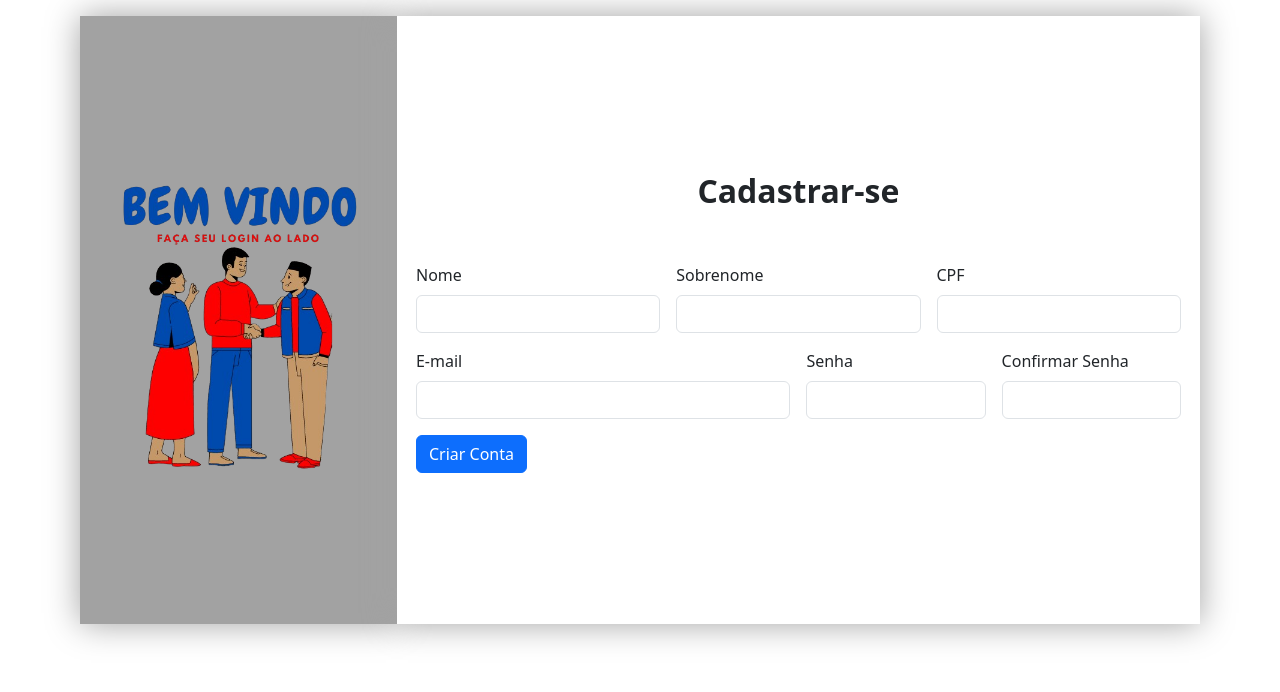
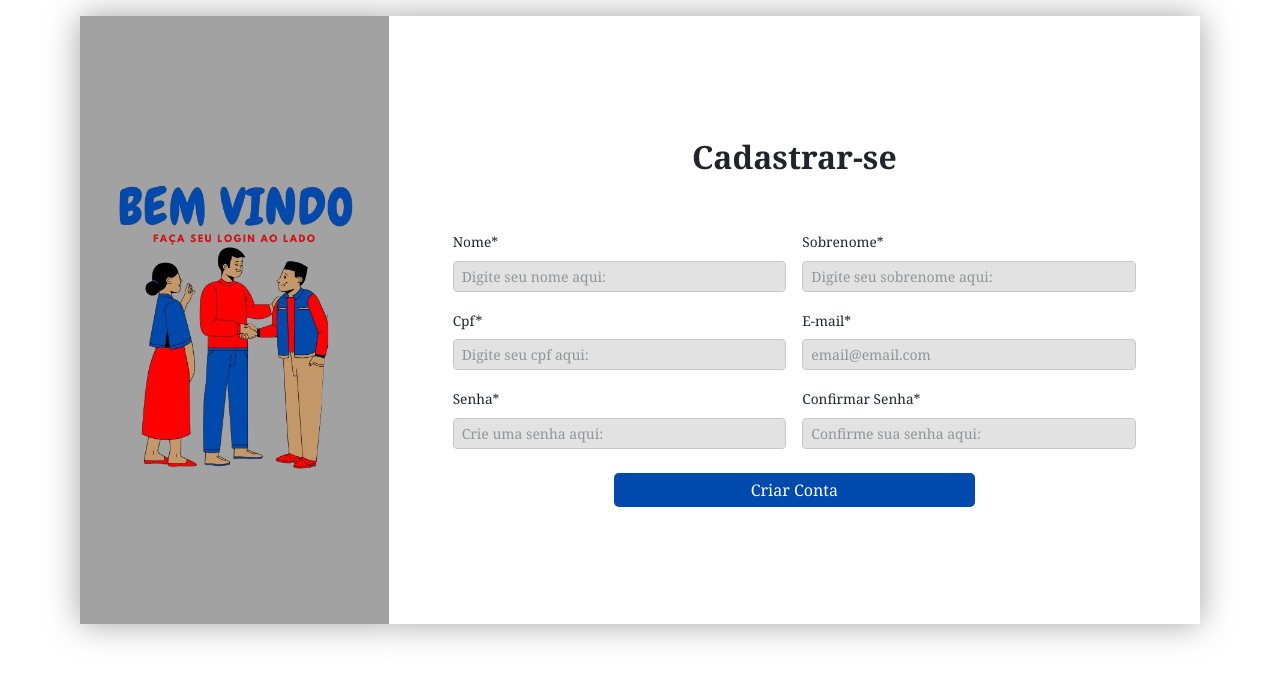
Before and after one commit to maxwel0lz/ecommerceHardwares, a PHP site: page /pages/cadastrar.html in a window 1280 px wide. Shown: the part 108-800 px from the top of the page. Run offline with PHP 8.4, Linux system fonts and the light colour scheme.

Commit message:
Atualizações no cadastro

```diff
--- a/pages/cadastrar.html
+++ b/pages/cadastrar.html
@@ -31,54 +31,54 @@
             <div id="boxright" class="gap-5">
                 <strong>Cadastrar-se</strong>
                 <form class="row g-3">
-                    <div class="col-md-4">
-                      <label for="validationServer01" class="form-label">Nome</label>
-                      <input type="text" class="form-control " id="validationServer01" required>
+                    <div class="col-md-6">
+                      <label for="validationServer01" class="form-label lab">Nome*</label>
+                      <input type="text" class=" inpts form-control form-control-sm" placeholder="Digite seu nome aqui:" id="validationServer01" required>
                       <div  class="valid-feedback d-none">
                         Frase de validação
                       </div>
                     </div>
-                    <div class="col-md-4">
-                      <label for="validationServer02" class="form-label">Sobrenome</label>
-                      <input type="text" class="form-control " id="validationServer02"  required>
+                    <div class="col-md-6">
+                      <label for="validationServer02" class="form-label lab">Sobrenome*</label>
+                      <input type="text" class="inpts form-control form-control-sm" placeholder="Digite seu sobrenome aqui:" id="validationServer02"  required>
                       <div class="valid-feedback d-none">
                         Frase de validação
                       </div>
                     </div>
-                    <div class="col-md-4">
-                      <label for="validationServer02" class="form-label">CPF</label>
-                      <input type="text" class="form-control " id="validationServer02"   required>
+                    <div class="col-md-6">
+                      <label for="validationServer02" class="form-label lab">Cpf*</label>
+                      <input type="text" class="inpts form-control form-control-sm" placeholder="Digite seu cpf aqui:" id="validationServer02"   required>
                       <div class="valid-feedback d-none">
                         Frase de validação
                       </div>
                     </div>
 
                     <div class="col-md-6">
-                      <label for="validationServer03" class="form-label">E-mail</label>
-                      <input type="email" class="form-control " id="validationServer03" aria-describedby="validationServer03Feedback" required>
+                      <label for="validationServer03" class="form-label lab">E-mail*</label>
+                      <input type="email" class="inpts form-control form-control-sm" placeholder="email@email.com" id="validationServer03" aria-describedby="validationServer03Feedback" required>
                       <div id="validationServer03Feedback" class="invalid-feedback d-none">
                         Frase de validação
                       </div>
                     </div>
 
-                    <div class="col-md-3">
-                      <label for="validationServer05" class="form-label">Senha</label>
-                      <input type="password" class="form-control " id="validationServer05" aria-describedby="validationServer05Feedback" required>
+                    <div class="col-md-6">
+                      <label for="validationServer05" class="form-label lab">Senha*</label>
+                      <input type="password" class="inpts form-control form-control-sm" placeholder="Crie uma senha aqui:" id="validationServer05" aria-describedby="validationServer05Feedback" required>
                       <div id="validationServer05Feedback" class="invalid-feedback d-none">
                         Please provide a valid zip.
                       </div>
                     </div>
 
-                    <div class="col-md-3">
-                      <label for="validationServer05" class="form-label">Confirmar Senha</label>
-                      <input type="password" class="form-control " id="validationServer05" aria-describedby="validationServer05Feedback" required>
+                    <div class="col-md-6">
+                      <label for="validationServer05" class="form-label lab">Confirmar Senha*</label>
+                      <input type="password" class="inpts form-control form-control-sm" placeholder="Confirme sua senha aqui:" id="validationServer05" aria-describedby="validationServer05Feedback" required>
                       <div id="validationServer05Feedback" class="invalid-feedback d-none">
                         Please provide a valid zip.
                       </div>
                     </div>
 
-                    <div class="col-12">
-                      <button class="btn btn-primary" type="submit">Criar Conta</button>
+                    <div  class="col-12 d-flex justify-content-center  mt-4">
+                      <button id="btnCriar" class="" type="submit">Criar Conta</button>
                     </div>
                   </form>
             </div>
--- a/scripts/detalhes.js
+++ b/scripts/detalhes.js
@@ -1,4 +1,4 @@
-const btn = document.querySelector("#btn")
+/*const btn = document.querySelector("#btn")
 btn.addEventListener("click", () => {
     alert('ola')
-})
+})*/
--- a/styles/stCadastrar/sessaoCad.css
+++ b/styles/stCadastrar/sessaoCad.css
@@ -25,6 +25,7 @@
     font-size: 2rem;
 }
 #boxright{
+    font-family: Georgia, 'Times New Roman', Times, serif;
     display: flex;
     flex-direction: column;
     justify-content: center;
@@ -32,7 +33,7 @@
     box-shadow: 0 0 2em var(--gray-500);
     background-color: var(--branco);
     width: 100%;
-    padding: 1.2rem;
+    padding: 2rem 4rem;
 }
 /*Forms*/
 
@@ -54,10 +55,40 @@
     border-color: var(--azul-500);
 }
 
+ .inpts{
+    background-color: var(--gray-100) !important;
+    border: solid 1px var(--gray-500) !important;
+    opacity: 60%;
+
+}
+.inpts:hover{
+    border: solid 1px var(--azul-500) !important;
+    opacity: 70%;
+}
+.lab{
+    font-family: Georgia, 'Times New Roman', Times, serif;
+    font-size: 0.856rem;
+}
+#btnCriar{
+    background-color: var(--azul-500);
+    color: var(--branco);
+    padding: 0.3rem 20%;
+    border-radius: 5px;
+}
+#btnCriar:hover{
+    background-color: var(--azul-800);
+    color: var(--branco);
+}
+
 
 
 
 /*RESPONSIVO*/
+@media only screen and (max-width: 950px) {
+    #boxright{
+        padding: 2rem 1rem;
+    }
+}
 @media only screen and (max-width: 750px) {
     #conteiner{
         flex-direction: column;
```
